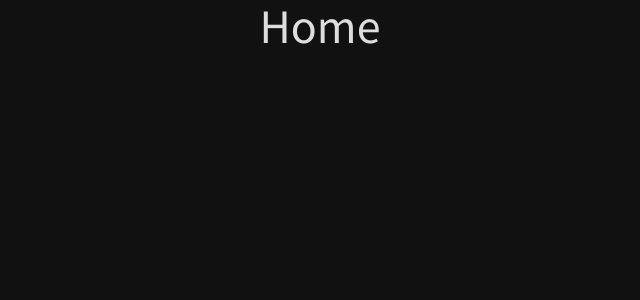
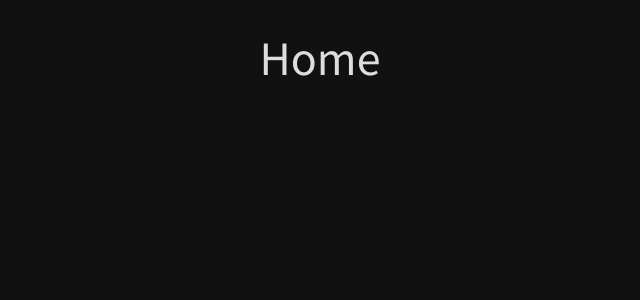
Before and after one commit to Catif/life-calendar, a Vue app: page / in a window 1280 px wide. Shown: the top 300 px of the page, without its empty margins (320-960 px from the left). Built offline with nearby package versions, Linux system fonts and the light colour scheme.

Commit message:
feature: change padding of section's balises

```diff
--- a/src/App.vue
+++ b/src/App.vue
@@ -25,7 +25,6 @@ provide('bus', bus)
 /* Animation de transition de page */
 @import "@/assets/scss/animation/fade.scss";
 
-/* template */
 section {
   height: 100%;
 
@@ -33,6 +32,7 @@ section {
   align-items: center;
   flex-direction: column;
   gap: 1.5rem;
+  padding: 2rem;
 
   h1 {
     font-size: 3rem;
```
